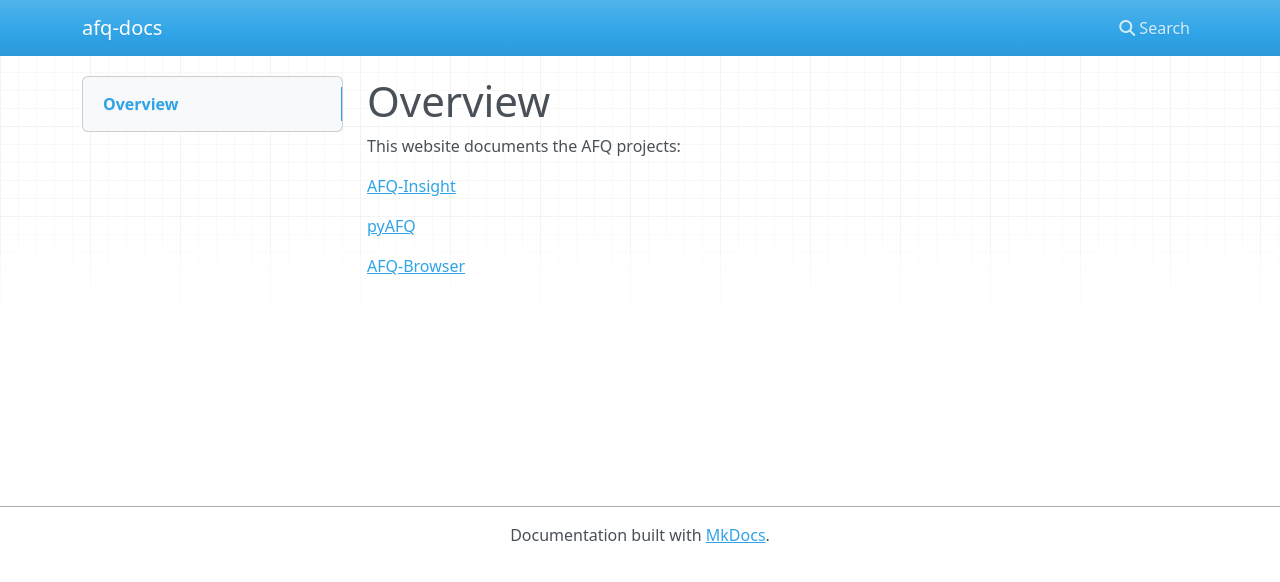
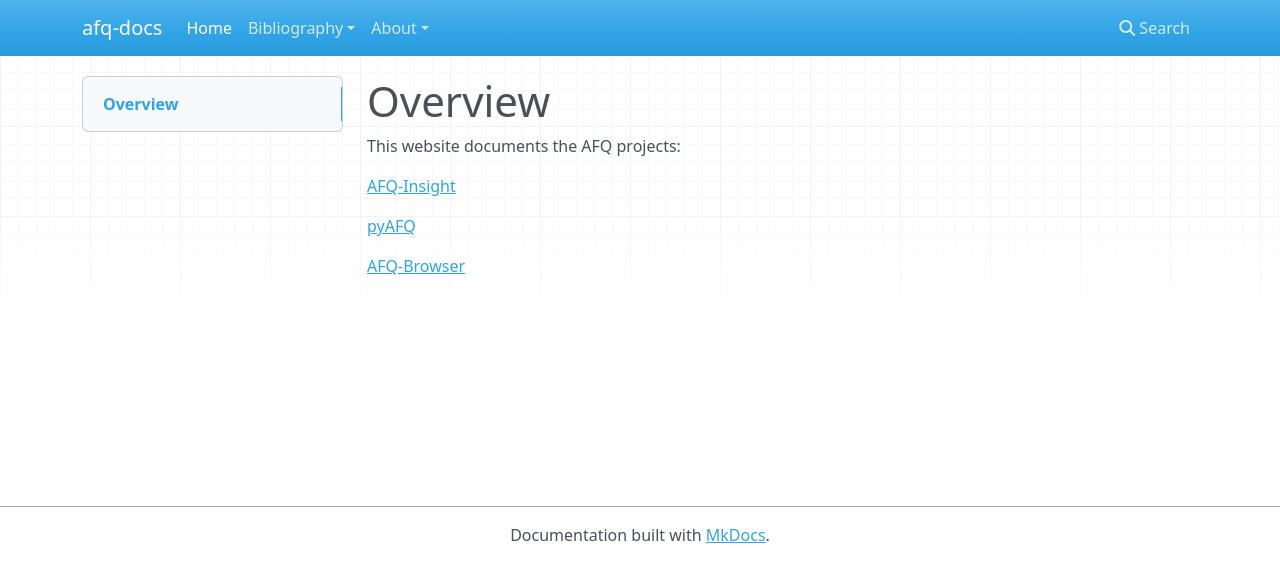
Before and after one commit to nrdg/afq, an MkDocs documentation site: the page built from docs/index.md, in a window 1280 px wide. Shown: the top 582 px of the page. Built offline with MkDocs 1.6.1, drawn with Linux system fonts in a browser that asks for light colours; nearby versions of some CDN libraries; some of the changed lines change nothing that is shown.

Commit message:
Adds some mroe stuff.

```diff
--- a/mkdocs.yml
+++ b/mkdocs.yml
@@ -1,4 +1,11 @@
 site_name: afq-docs
 nav:
-    - Home: index.md
+- Home: 'index.md'
+- Bibliography:
+    - 'Diffusion MRI': 'diffusion-mri.md'
+    - 'Machine learning': 'machine-learning.md'
+- About:
+    - 'License': 'license.md'
+    - 'Funding sources': 'funding.md'
+    - 'Related projects' : 'related.md'
 theme: mkdocs
```
Also changed, not shown: docs/about/funding.md (added), docs/about/license.md (added), docs/about/related.md (added), docs/bibliography/diffusion-mri.md (added), docs/bibliography/machine-learning.md (added), docs/img/BDE_Banner_revised20160211-01.jpg (added).
